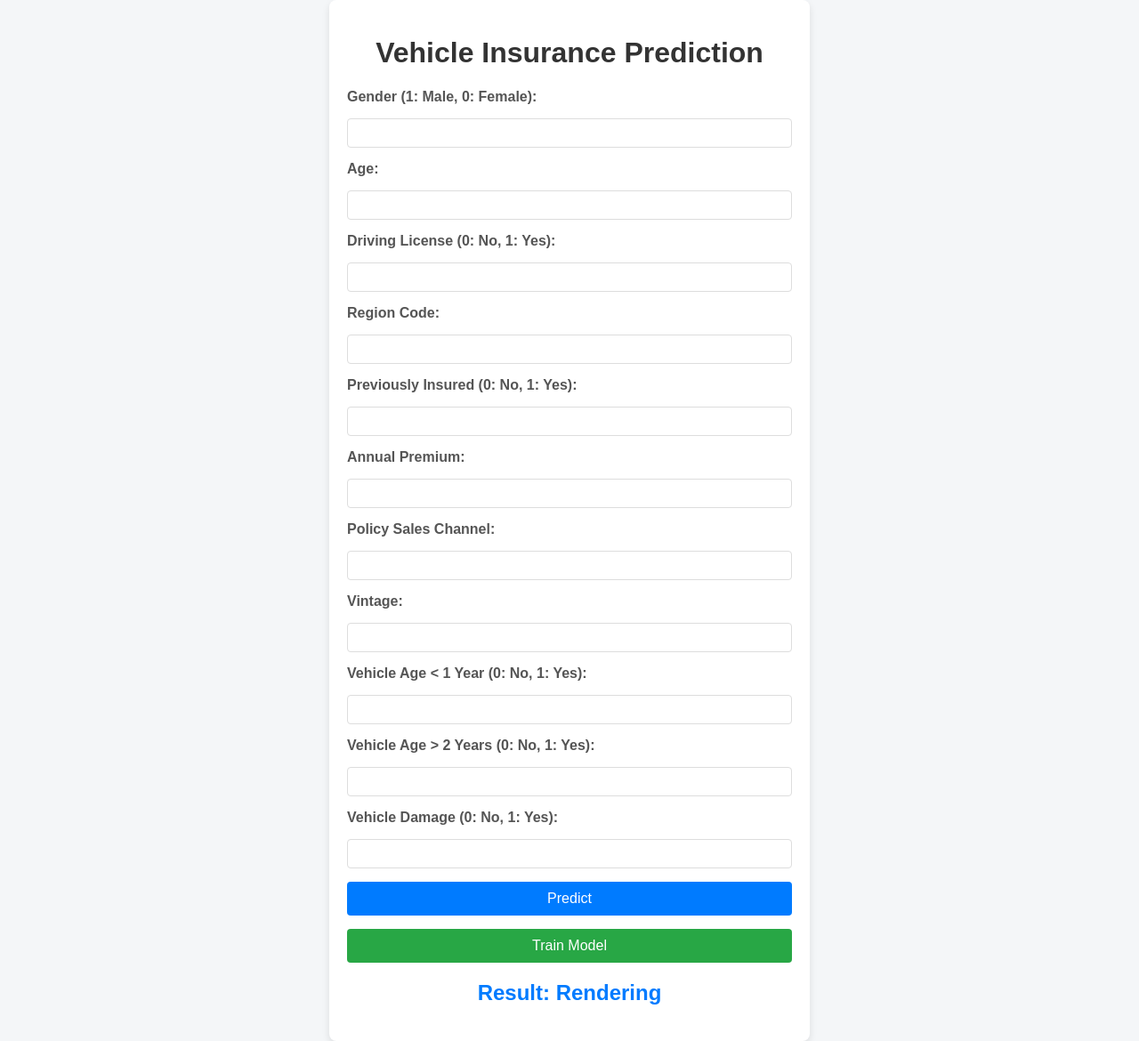
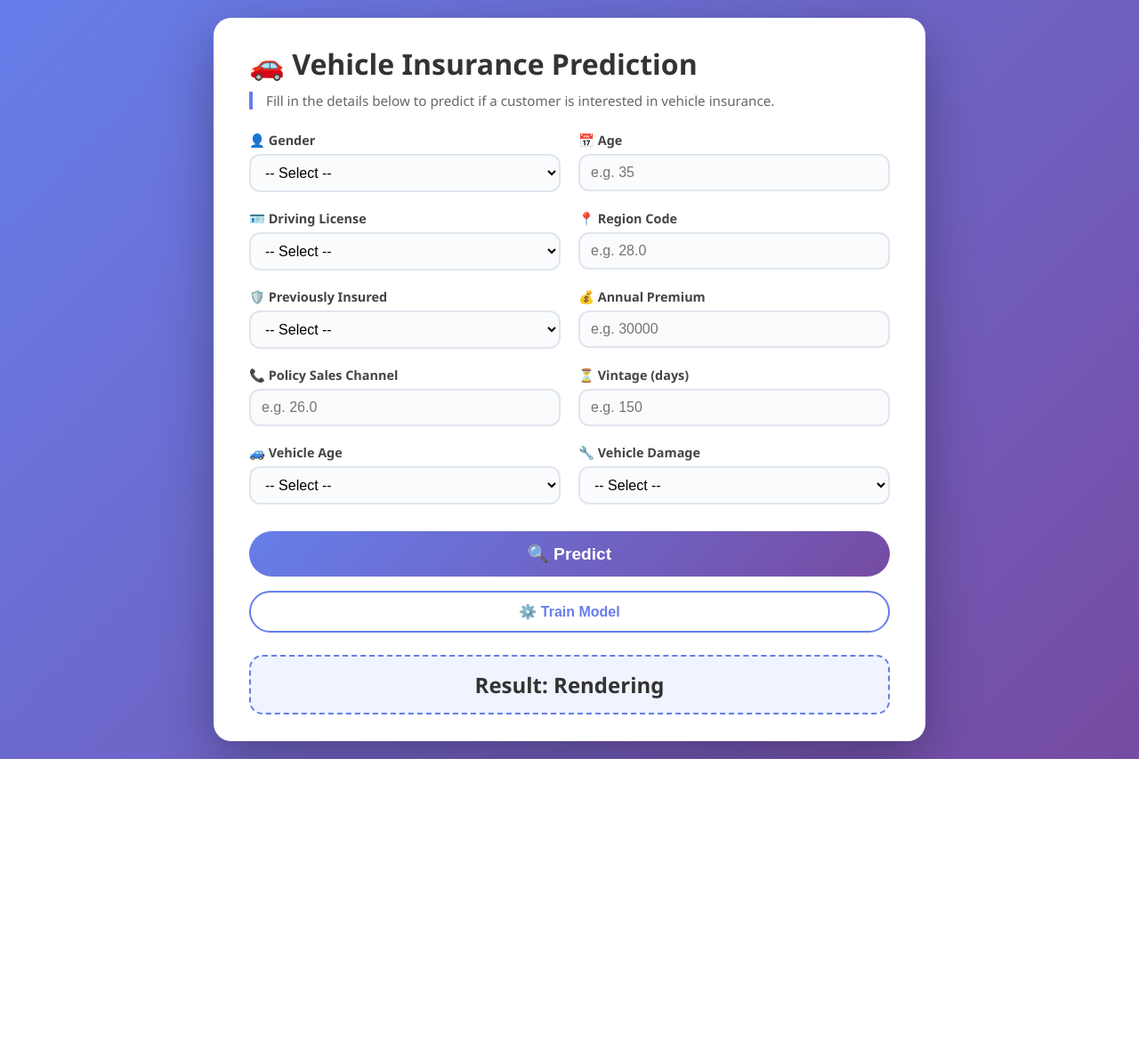
Before and after one commit to abhishekmohite55/Vehicle-Insurance-Project, a FastAPI app: page / in a window 1280 px wide. Shown: the whole page at 89% size. After the commit the page ends 853 px from the top, so only its background shows below. Run offline with FastAPI, Linux system fonts and the light colour scheme; parts of the project's set-up code (start-up, migrations or seed data) failed here and were passed over.

Commit message:
made changes in app interface

```diff
--- a/app.py
+++ b/app.py
@@ -3,29 +3,20 @@ from fastapi.middleware.cors import CORSMiddleware
 from fastapi.responses import Response
 from fastapi.staticfiles import StaticFiles
 from fastapi.templating import Jinja2Templates
-from starlette.responses import HTMLResponse, RedirectResponse
 from uvicorn import run as app_run
 
 from typing import Optional
 
-# Importing constants and pipeline modules from the project
 from src.constants import APP_HOST, APP_PORT
 from src.pipline.prediction_pipeline import VehicleData, VehicleDataClassifier
 from src.pipline.training_pipeline import TrainPipeline
 
-# Initialize FastAPI application
 app = FastAPI()
 
-# Mount the 'static' directory for serving static files (like CSS)
 app.mount("/static", StaticFiles(directory="static"), name="static")
-
-# Set up Jinja2 template engine for rendering HTML templates
 templates = Jinja2Templates(directory='templates')
 
-# Allow all origins for Cross-Origin Resource Sharing (CORS)
 origins = ["*"]
-
-# Configure middleware to handle CORS, allowing requests from any origin
 app.add_middleware(
     CORSMiddleware,
     allow_origins=origins,
@@ -35,30 +26,21 @@ app.add_middleware(
 )
 
 class DataForm:
-    """
-    DataForm class to handle and process incoming form data.
-    This class defines the vehicle-related attributes expected from the form.
-    """
     def __init__(self, request: Request):
-        self.request: Request = request
-        self.Gender: Optional[int] = None
-        self.Age: Optional[int] = None
-        self.Driving_License: Optional[int] = None
-        self.Region_Code: Optional[float] = None
-        self.Previously_Insured: Optional[int] = None
-        self.Annual_Premium: Optional[float] = None
-        self.Policy_Sales_Channel: Optional[float] = None
-        self.Vintage: Optional[int] = None
-        self.Vehicle_Age_lt_1_Year: Optional[int] = None
-        self.Vehicle_Age_gt_2_Years: Optional[int] = None
-        self.Vehicle_Damage_Yes: Optional[int] = None
-
+        self.request = request
+        # These will hold the raw string values from the form
+        self.Gender: Optional[str] = None
+        self.Age: Optional[str] = None
+        self.Driving_License: Optional[str] = None
+        self.Region_Code: Optional[str] = None
+        self.Previously_Insured: Optional[str] = None
+        self.Annual_Premium: Optional[str] = None
+        self.Policy_Sales_Channel: Optional[str] = None
+        self.Vintage: Optional[str] = None
+        self.Vehicle_Age: Optional[str] = None          # single dropdown value
+        self.Vehicle_Damage: Optional[str] = None
 
     async def get_vehicle_data(self):
-        """
-        Method to retrieve and assign form data to class attributes.
-        This method is asynchronous to handle form data fetching without blocking.
-        """
         form = await self.request.form()
         self.Gender = form.get("Gender")
         self.Age = form.get("Age")
@@ -68,78 +50,78 @@ class DataForm:
         self.Annual_Premium = form.get("Annual_Premium")
         self.Policy_Sales_Channel = form.get("Policy_Sales_Channel")
         self.Vintage = form.get("Vintage")
-        self.Vehicle_Age_lt_1_Year = form.get("Vehicle_Age_lt_1_Year")
-        self.Vehicle_Age_gt_2_Years = form.get("Vehicle_Age_gt_2_Years")
-        self.Vehicle_Damage_Yes = form.get("Vehicle_Damage_Yes")
+        self.Vehicle_Age = form.get("Vehicle_Age")
+        self.Vehicle_Damage = form.get("Vehicle_Damage")
 
-# Route to render the main page with the form
+def map_gender(value: str) -> int:
+    return 1 if value and value.lower() == "male" else 0
+
+def map_yes_no(value: str) -> int:
+    return 1 if value and value.lower() == "yes" else 0
+
+def map_vehicle_age(value: str):
+    """Returns (lt_1_year, gt_2_years) flags."""
+    if value == "< 1 Year":
+        return (1, 0)
+    elif value == "> 2 Years":
+        return (0, 1)
+    else:  # "1-2 Year" (reference category)
+        return (0, 0)
+
 @app.get("/", tags=["authentication"])
 async def index(request: Request):
-    """
-    Renders the main HTML form page for vehicle data input.
-    """
     return templates.TemplateResponse(
-            "vehicledata.html",{"request": request, "context": "Rendering"})
+        "vehicledata.html", {"request": request, "context": "Rendering"}
+    )
 
-# Route to trigger the model training process
 @app.get("/train")
 async def trainRouteClient():
-    """
-    Endpoint to initiate the model training pipeline.
-    """
     try:
         train_pipeline = TrainPipeline()
         train_pipeline.run_pipeline()
         return Response("Training successful!!!")
-
     except Exception as e:
         return Response(f"Error Occurred! {e}")
 
-# Route to handle form submission and make predictions
 @app.post("/")
 async def predictRouteClient(request: Request):
-    """
-    Endpoint to receive form data, process it, and make a prediction.
-    """
     try:
         form = DataForm(request)
         await form.get_vehicle_data()
 
+        # Convert string values to model‑ready integers/floats
+        gender_int = map_gender(form.Gender)
+        driving_int = map_yes_no(form.Driving_License)
+        previously_insured_int = map_yes_no(form.Previously_Insured)
+        vehicle_age_lt, vehicle_age_gt = map_vehicle_age(form.Vehicle_Age)
+        damage_int = map_yes_no(form.Vehicle_Damage)
+
         vehicle_data = VehicleData(
-                                Gender= form.Gender,
-                                Age = form.Age,
-                                Driving_License = form.Driving_License,
-                                Region_Code = form.Region_Code,
-                                Previously_Insured = form.Previously_Insured,
-                                Annual_Premium = form.Annual_Premium,
-                                Policy_Sales_Channel = form.Policy_Sales_Channel,
-                                Vintage = form.Vintage,
-                                Vehicle_Age_lt_1_Year = form.Vehicle_Age_lt_1_Year,
-                                Vehicle_Age_gt_2_Years = form.Vehicle_Age_gt_2_Years,
-                                Vehicle_Damage_Yes = form.Vehicle_Damage_Yes
-                                )
+            Gender=gender_int,
+            Age=int(form.Age) if form.Age else 0,
+            Driving_License=driving_int,
+            Region_Code=float(form.Region_Code) if form.Region_Code else 0.0,
+            Previously_Insured=previously_insured_int,
+            Annual_Premium=float(form.Annual_Premium) if form.Annual_Premium else 0.0,
+            Policy_Sales_Channel=float(form.Policy_Sales_Channel) if form.Policy_Sales_Channel else 0.0,
+            Vintage=int(form.Vintage) if form.Vintage else 0,
+            Vehicle_Age_lt_1_Year=vehicle_age_lt,
+            Vehicle_Age_gt_2_Years=vehicle_age_gt,
+            Vehicle_Damage_Yes=damage_int
+        )
 
-        # Convert form data into a DataFrame for the model
         vehicle_df = vehicle_data.get_vehicle_input_data_frame()
-
-        # Initialize the prediction pipeline
         model_predictor = VehicleDataClassifier()
-
-        # Make a prediction and retrieve the result
         value = model_predictor.predict(dataframe=vehicle_df)[0]
 
-        # Interpret the prediction result as 'Response-Yes' or 'Response-No'
-        status = "Response-Yes" if value == 1 else "Response-No"
+        status = "✅ Interested in Insurance" if value == 1 else "❌ Not Interested"
 
-        # Render the same HTML page with the prediction result
         return templates.TemplateResponse(
             "vehicledata.html",
             {"request": request, "context": status},
         )
-
     except Exception as e:
         return {"status": False, "error": f"{e}"}
 
-# Main entry point to start the FastAPI server
 if __name__ == "__main__":
     app_run(app, host=APP_HOST, port=APP_PORT)
--- a/static/css/style.css
+++ b/static/css/style.css
@@ -1,73 +1,142 @@
-/* styles.css */
+/* style.css – modern, clean, and responsive */
+* {
+    margin: 0;
+    padding: 0;
+    box-sizing: border-box;
+}
+
 body {
-    font-family: Arial, sans-serif;
+    font-family: 'Segoe UI', Tahoma, Geneva, Verdana, sans-serif;
+    background: linear-gradient(135deg, #667eea 0%, #764ba2 100%);
+    min-height: 100vh;
     display: flex;
     justify-content: center;
     align-items: center;
-    min-height: 100vh;
-    margin: 0;
-    background-color: #f4f6f8;
+    padding: 20px;
 }
 
-.container {
+.card {
+    background: white;
+    border-radius: 20px;
+    box-shadow: 0 20px 60px rgba(0,0,0,0.3);
+    max-width: 800px;
     width: 100%;
-    max-width: 500px;
-    background-color: #ffffff;
-    padding: 20px;
-    border-radius: 8px;
-    box-shadow: 0 4px 8px rgba(0, 0, 0, 0.1);
-    text-align: center;
+    padding: 30px 40px;
+    transition: all 0.3s ease;
 }
 
 h1 {
     color: #333;
+    font-weight: 600;
+    margin-bottom: 10px;
+    display: flex;
+    align-items: center;
+    gap: 10px;
 }
 
-form {
+.subtitle {
+    color: #666;
+    font-size: 0.95rem;
+    margin-bottom: 25px;
+    border-left: 4px solid #667eea;
+    padding-left: 15px;
+}
+
+.form-grid {
+    display: grid;
+    grid-template-columns: repeat(2, 1fr);
+    gap: 20px;
+    margin-bottom: 20px;
+}
+
+@media (max-width: 600px) {
+    .form-grid {
+        grid-template-columns: 1fr;
+    }
+    .card {
+        padding: 20px;
+    }
+}
+
+.form-group {
     display: flex;
     flex-direction: column;
-    gap: 15px;
 }
 
-label {
-    text-align: left;
-    color: #555;
-    font-weight: bold;
+.form-group label {
+    font-weight: 600;
+    color: #444;
+    margin-bottom: 6px;
+    font-size: 0.9rem;
+    display: flex;
+    align-items: center;
+    gap: 5px;
 }
 
-input {
-    padding: 8px;
-    border: 1px solid #ddd;
-    border-radius: 4px;
+.form-group input,
+.form-group select {
+    padding: 10px 12px;
+    border: 2px solid #e1e5ee;
+    border-radius: 12px;
+    font-size: 1rem;
+    transition: border 0.2s;
+    background-color: #fafbfc;
 }
 
-button {
-    padding: 10px;
-    background-color: #007bff;
-    color: #fff;
-    border: none;
-    border-radius: 4px;
-    cursor: pointer;
-    font-size: 16px;
+.form-group input:focus,
+.form-group select:focus {
+    outline: none;
+    border-color: #667eea;
+    box-shadow: 0 0 0 3px rgba(102,126,234,0.1);
 }
 
-button:hover {
-    background-color: #0056b3;
+.predict-btn {
+    width: 100%;
+    padding: 14px;
+    background: linear-gradient(135deg, #667eea 0%, #764ba2 100%);
+    color: white;
+    border: none;
+    border-radius: 40px;
+    font-size: 1.2rem;
+    font-weight: 600;
+    cursor: pointer;
+    transition: transform 0.2s, box-shadow 0.2s;
+    margin-top: 10px;
 }
 
-.train-button {
-    background-color: #28a745;
-    margin-top: 15px;
+.predict-btn:hover {
+    transform: translateY(-2px);
+    box-shadow: 0 10px 20px rgba(102,126,234,0.4);
 }
 
-.train-button:hover {
-    background-color: #218838;
+.train-btn {
+    width: 100%;
+    padding: 12px;
+    background: white;
+    color: #667eea;
+    border: 2px solid #667eea;
+    border-radius: 40px;
+    font-size: 1rem;
+    font-weight: 600;
+    cursor: pointer;
+    transition: all 0.2s;
 }
 
-.result {
-    margin-top: 20px;
+.train-btn:hover {
+    background: #667eea;
+    color: white;
 }
 
-.result h2 {
-    color: #007bff;
+.result-card {
+    margin-top: 25px;
+    padding: 15px;
+    background: #f0f4ff;
+    border-radius: 15px;
+    text-align: center;
+    border: 2px dashed #667eea;
 }
+
+.result-card h2 {
+    color: #333;
+    font-size: 1.5rem;
+}
--- a/templates/vehicledata.html
+++ b/templates/vehicledata.html
@@ -4,56 +4,96 @@
     <meta charset="UTF-8">
     <meta name="viewport" content="width=device-width, initial-scale=1.0">
     <title>Vehicle Insurance Prediction</title>
-    <!-- Corrected the CSS path -->
     <link rel="stylesheet" href="/static/css/style.css">
 </head>
 <body>
-    <div class="container">
-        <h1>Vehicle Insurance Prediction</h1>
+    <div class="card">
+        <h1>🚗 Vehicle Insurance Prediction</h1>
+        <p class="subtitle">Fill in the details below to predict if a customer is interested in vehicle insurance.</p>
 
         <form method="post" action="/">
-            <label for="Gender">Gender (1: Male, 0: Female):</label>
-            <input type="number" id="Gender" name="Gender" min="0" max="1" required>
+            <div class="form-grid">
+                <div class="form-group">
+                    <label>👤 Gender</label>
+                    <select name="Gender" required>
+                        <option value="" disabled selected>-- Select --</option>
+                        <option value="Male">Male</option>
+                        <option value="Female">Female</option>
+                    </select>
+                </div>
 
-            <label for="Age">Age:</label>
-            <input type="number" id="Age" name="Age" required>
+                <div class="form-group">
+                    <label>📅 Age</label>
+                    <input type="number" name="Age" placeholder="e.g. 35" min="18" max="100" required>
+                </div>
 
-            <label for="Driving_License">Driving License (0: No, 1: Yes):</label>
-            <input type="number" id="Driving_License" name="Driving_License" min="0" max="1" required>
+                <div class="form-group">
+                    <label>🪪 Driving License</label>
+                    <select name="Driving_License" required>
+                        <option value="" disabled selected>-- Select --</option>
+                        <option value="Yes">Yes</option>
+                        <option value="No">No</option>
+                    </select>
+                </div>
 
-            <label for="Region_Code">Region Code:</label>
-            <input type="number" step="0.01" id="Region_Code" name="Region_Code" required>
+                <div class="form-group">
+                    <label>📍 Region Code</label>
+                    <input type="number" step="0.1" name="Region_Code" placeholder="e.g. 28.0" required>
+                </div>
 
-            <label for="Previously_Insured">Previously Insured (0: No, 1: Yes):</label>
-            <input type="number" id="Previously_Insured" name="Previously_Insured" min="0" max="1" required>
+                <div class="form-group">
+                    <label>🛡️ Previously Insured</label>
+                    <select name="Previously_Insured" required>
+                        <option value="" disabled selected>-- Select --</option>
+                        <option value="Yes">Yes</option>
+                        <option value="No">No</option>
+                    </select>
+                </div>
 
-            <label for="Annual_Premium">Annual Premium:</label>
-            <input type="number" step="0.01" id="Annual_Premium" name="Annual_Premium" required>
+                <div class="form-group">
+                    <label>💰 Annual Premium</label>
+                    <input type="number" step="0.01" name="Annual_Premium" placeholder="e.g. 30000" required>
+                </div>
 
-            <label for="Policy_Sales_Channel">Policy Sales Channel:</label>
-            <input type="number" step="0.01" id="Policy_Sales_Channel" name="Policy_Sales_Channel" required>
+                <div class="form-group">
+                    <label>📞 Policy Sales Channel</label>
+                    <input type="number" step="0.1" name="Policy_Sales_Channel" placeholder="e.g. 26.0" required>
+                </div>
 
-            <label for="Vintage">Vintage:</label>
-            <input type="number" id="Vintage" name="Vintage" required>
+                <div class="form-group">
+                    <label>⏳ Vintage (days)</label>
+                    <input type="number" name="Vintage" placeholder="e.g. 150" min="0" max="300" required>
+                </div>
 
-            <label for="Vehicle_Age_lt_1_Year">Vehicle Age < 1 Year (0: No, 1: Yes):</label>
-            <input type="number" id="Vehicle_Age_lt_1_Year" name="Vehicle_Age_lt_1_Year" min="0" max="1" required>
+                <div class="form-group">
+                    <label>🚙 Vehicle Age</label>
+                    <select name="Vehicle_Age" required>
+                        <option value="" disabled selected>-- Select --</option>
+                        <option value="< 1 Year">&lt; 1 Year</option>
+                        <option value="1-2 Year">1-2 Years</option>
+                        <option value="> 2 Years">&gt; 2 Years</option>
+                    </select>
+                </div>
 
-            <label for="Vehicle_Age_gt_2_Years">Vehicle Age > 2 Years (0: No, 1: Yes):</label>
-            <input type="number" id="Vehicle_Age_gt_2_Years" name="Vehicle_Age_gt_2_Years" min="0" max="1" required>
+                <div class="form-group">
+                    <label>🔧 Vehicle Damage</label>
+                    <select name="Vehicle_Damage" required>
+                        <option value="" disabled selected>-- Select --</option>
+                        <option value="Yes">Yes</option>
+                        <option value="No">No</option>
+                    </select>
+                </div>
+            </div>
 
-            <label for="Vehicle_Damage_Yes">Vehicle Damage (0: No, 1: Yes):</label>
-            <input type="number" id="Vehicle_Damage_Yes" name="Vehicle_Damage_Yes" min="0" max="1" required>
-
-            <button type="submit">Predict</button>
+            <button type="submit" class="predict-btn">🔍 Predict</button>
         </form>
 
-        <form method="get" action="/train">
-            <button type="submit" class="train-button">Train Model</button>
+        <form method="get" action="/train" style="margin-top: 1rem;">
+            <button type="submit" class="train-btn">⚙️ Train Model</button>
         </form>
 
         {% if context %}
-            <div class="result">
+            <div class="result-card">
                 <h2>Result: {{ context }}</h2>
             </div>
         {% endif %}
```
